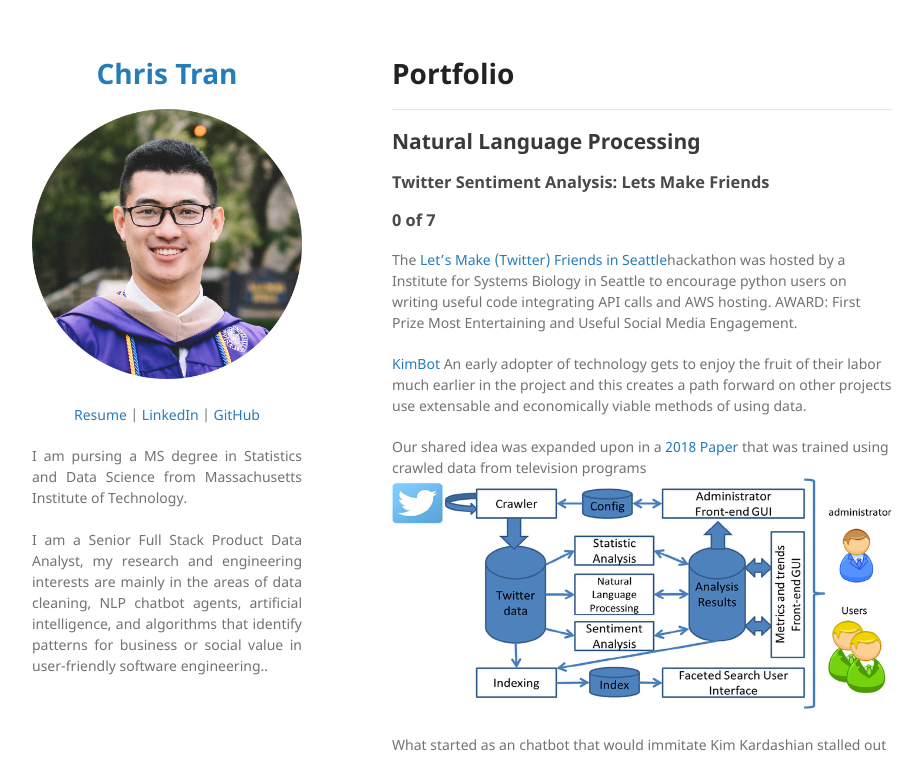
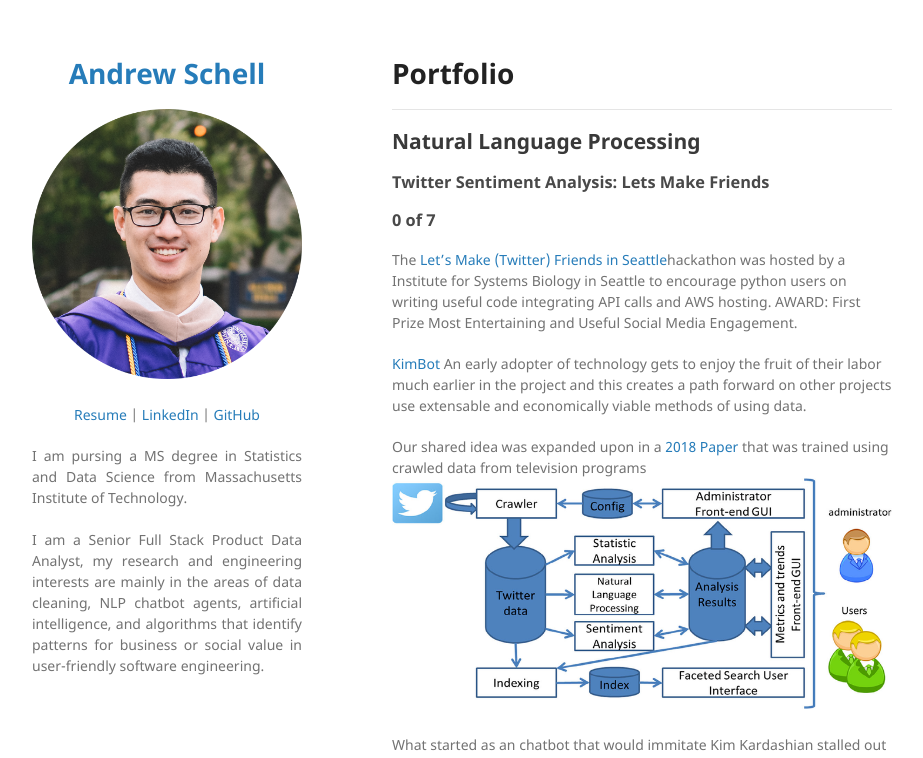
Before and after one commit to datatalking/Portfolio-datatalking, a Jekyll site: the page built from index.md, in a window 1280 px wide. Shown: the top 758 px of the page, without its empty margins (178-1101 px from the left). Built offline with Jekyll 4.4.1, drawn with Linux system fonts in a browser that asks for light colours; our own code applies the rules of GitHub Pages for plain Markdown files.

Commit message:
added plugins for jekyll-remote-theme

```diff
--- a/_config.yml
+++ b/_config.yml
@@ -1,4 +1,4 @@
-title: <p align="center"> Chris Tran </p>
+title: <p align="center"> Andrew Schell </p>
 
 logo: "/images/picture.png?raw=true"
 
@@ -15,10 +15,12 @@ description:
   I am a Senior Full Stack Product Data Analyst, my research and
   engineering interests are mainly in the areas of data cleaning, NLP chatbot agents, artificial intelligence, and algorithms that identify patterns for business or social value in
   user-friendly software
-  engineering..
+  engineering.
   <br><br>
   </p>
 
 theme: jekyll-theme-minimal
 # TODO update google analytics ID
 google_analytics: G-FVCXTYHXBV # Google Analytics tracking ID
+plugins:
+- jekyll-remote-theme
```
